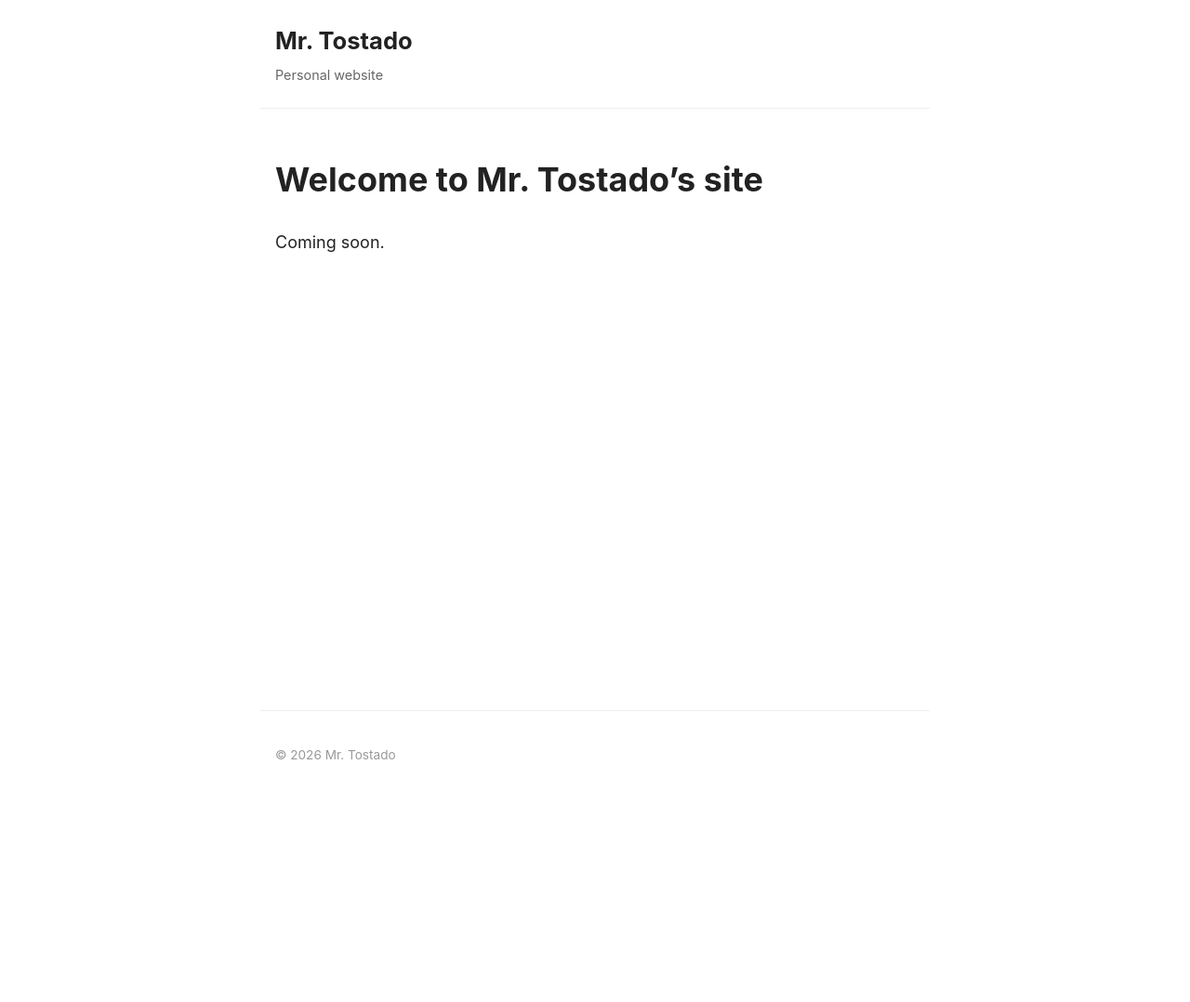
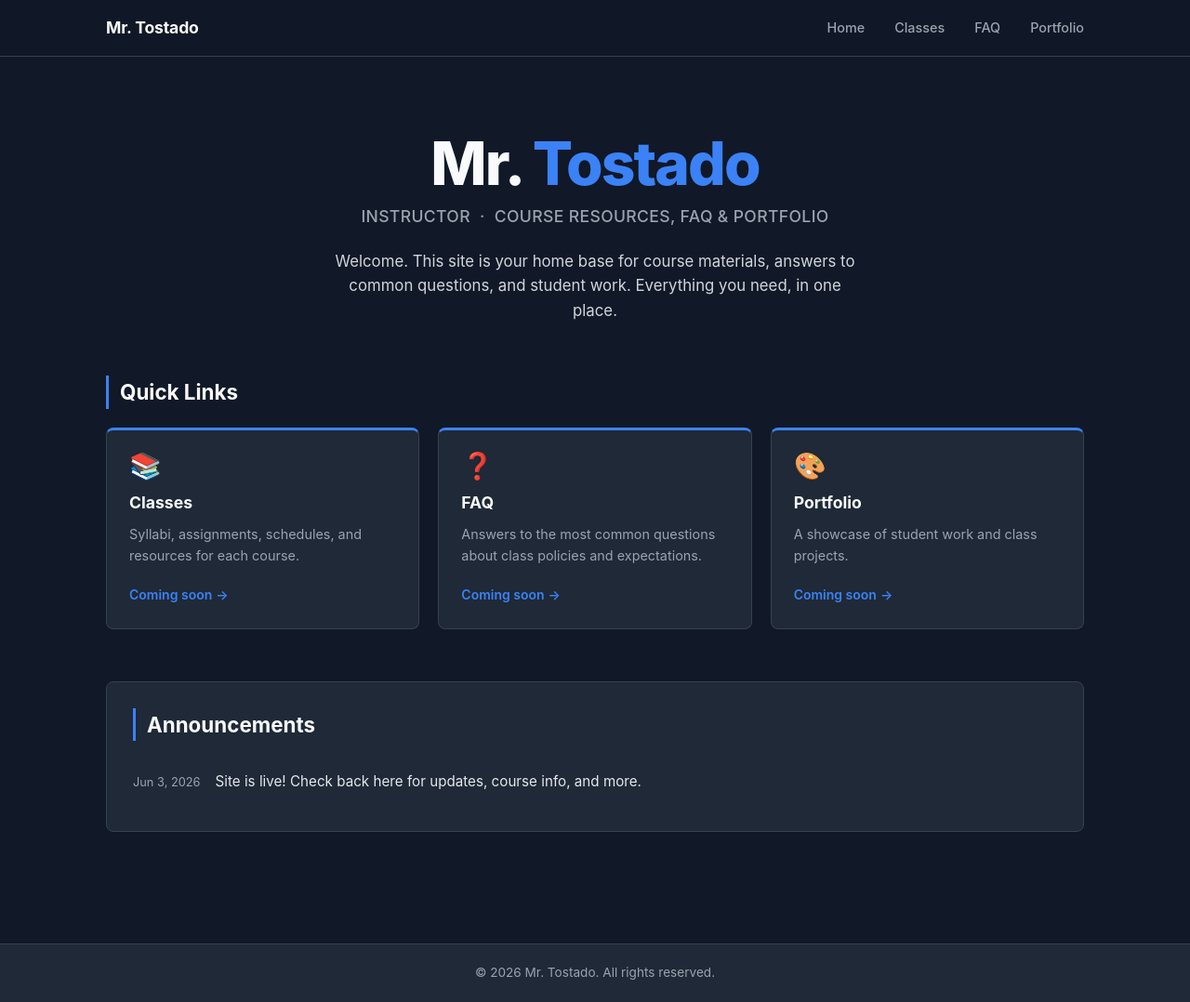
Before and after one commit to tostadinator/mrtostadoweb, a Jekyll site: the page built from index.md, in a window 1280 px wide and 1078 px high. Shown: the whole window at 93% size. Built offline with Jekyll 4.4.1, drawn with Linux system fonts in a browser that asks for light colours.

Commit message:
Design homepage: dark theme, card layout, nav
Co-Authored-By: Claude Sonnet 4.6 <noreply@anthropic.com>

```diff
--- a/_config.yml
+++ b/_config.yml
@@ -1,7 +1,7 @@
 title: Mr. Tostado
-description: Personal website
+description: Instructor · Course Resources, FAQ & Portfolio
+author: Mr. Tostado
 baseurl: "/mrtostadoweb"
 url: "https://tostadinator.github.io"
-theme: minima
 
 markdown: kramdown
--- a/_layouts/default.html
+++ b/_layouts/default.html
@@ -3,19 +3,28 @@
 <head>
   <meta charset="UTF-8">
   <meta name="viewport" content="width=device-width, initial-scale=1.0">
-  <title>{% if page.title %}{{ page.title }} | {% endif %}{{ site.title }}</title>
+  <title>{% if page.title and page.title != "Home" %}{{ page.title }} | {% endif %}{{ site.title }}</title>
   <link rel="stylesheet" href="{{ '/assets/css/style.css' | relative_url }}">
 </head>
 <body>
-  <header>
-    <h1><a href="{{ '/' | relative_url }}">{{ site.title }}</a></h1>
-    {% if site.description %}<p class="site-desc">{{ site.description }}</p>{% endif %}
-  </header>
+  <nav>
+    <div class="nav-inner">
+      <a href="{{ '/' | relative_url }}" class="nav-brand">{{ site.title }}</a>
+      <ul class="nav-links">
+        <li><a href="{{ '/' | relative_url }}">Home</a></li>
+        <li><a href="{{ '/classes/' | relative_url }}">Classes</a></li>
+        <li><a href="{{ '/faq/' | relative_url }}">FAQ</a></li>
+        <li><a href="{{ '/portfolio/' | relative_url }}">Portfolio</a></li>
+      </ul>
+    </div>
+  </nav>
   <main>
     {{ content }}
   </main>
   <footer>
-    <p>&copy; {{ site.time | date: "%Y" }} {{ site.title }}</p>
+    <div class="footer-inner">
+      <p>&copy; {{ site.time | date: "%Y" }} {{ site.author }}. All rights reserved.</p>
+    </div>
   </footer>
 </body>
 </html>
--- a/assets/css/style.css
+++ b/assets/css/style.css
@@ -1,56 +1,240 @@
-*, *::before, *::after {
-  box-sizing: border-box;
+:root {
+  --bg: #111827;
+  --surface: #1f2937;
+  --surface-hover: #263244;
+  --border: #374151;
+  --text: #f9fafb;
+  --muted: #9ca3af;
+  --accent: #3b82f6;
+  --accent-hover: #2563eb;
+  --radius: 0.5rem;
+  --max-w: 1100px;
 }
+
+*, *::before, *::after { box-sizing: border-box; }
+
+html { scroll-behavior: smooth; }
 
 body {
   margin: 0;
+  background: var(--bg);
+  color: var(--text);
   font-family: -apple-system, BlinkMacSystemFont, "Segoe UI", Roboto, sans-serif;
-  font-size: 18px;
+  font-size: 1rem;
   line-height: 1.6;
-  color: #222;
-  background: #fff;
-}
-
-header, main, footer {
-  max-width: 720px;
-  margin: 0 auto;
-  padding: 1.5rem 1rem;
-}
-
-header {
-  border-bottom: 1px solid #eee;
-}
-
-header h1 {
-  margin: 0;
-  font-size: 1.6rem;
-}
-
-header h1 a {
-  text-decoration: none;
-  color: inherit;
-}
-
-.site-desc {
-  margin: 0.25rem 0 0;
-  color: #666;
-  font-size: 0.9rem;
-}
-
-main {
-  min-height: 60vh;
-}
-
-footer {
-  border-top: 1px solid #eee;
-  font-size: 0.85rem;
-  color: #999;
 }
 
 a {
-  color: #0066cc;
+  color: var(--accent);
+  text-decoration: none;
+}
+a:hover { color: var(--accent-hover); }
+
+/* ── Navigation ── */
+nav {
+  position: sticky;
+  top: 0;
+  z-index: 100;
+  background: rgba(17, 24, 39, 0.92);
+  backdrop-filter: blur(8px);
+  border-bottom: 1px solid var(--border);
 }
 
-a:hover {
-  color: #004499;
+.nav-inner {
+  max-width: var(--max-w);
+  margin: 0 auto;
+  padding: 0 1.5rem;
+  display: flex;
+  align-items: center;
+  justify-content: space-between;
+  height: 60px;
 }
+
+.nav-brand {
+  font-size: 1.1rem;
+  font-weight: 700;
+  color: var(--text);
+  letter-spacing: -0.01em;
+}
+.nav-brand:hover { color: var(--accent); }
+
+.nav-links {
+  list-style: none;
+  margin: 0;
+  padding: 0;
+  display: flex;
+  gap: 2rem;
+}
+
+.nav-links a {
+  color: var(--muted);
+  font-size: 0.9rem;
+  font-weight: 500;
+  transition: color 0.15s;
+}
+.nav-links a:hover { color: var(--text); }
+
+/* ── Main ── */
+main {
+  max-width: var(--max-w);
+  margin: 0 auto;
+  padding: 0 1.5rem 4rem;
+}
+
+/* ── Hero ── */
+.hero {
+  padding: 5rem 0 3.5rem;
+  text-align: center;
+}
+
+.hero h1 {
+  margin: 0 0 0.5rem;
+  font-size: clamp(2.5rem, 6vw, 4rem);
+  font-weight: 800;
+  letter-spacing: -0.03em;
+  line-height: 1.1;
+}
+
+.hero h1 span {
+  color: var(--accent);
+}
+
+.hero-subtitle {
+  margin: 0 0 1.25rem;
+  font-size: 1.1rem;
+  color: var(--muted);
+  letter-spacing: 0.02em;
+  text-transform: uppercase;
+  font-weight: 500;
+}
+
+.hero-desc {
+  max-width: 560px;
+  margin: 0 auto;
+  color: #d1d5db;
+  font-size: 1.05rem;
+}
+
+/* ── Section headings ── */
+.section-heading {
+  font-size: 1.4rem;
+  font-weight: 700;
+  margin: 0 0 1.25rem;
+  color: var(--text);
+  border-left: 3px solid var(--accent);
+  padding-left: 0.75rem;
+}
+
+/* ── Card Grid ── */
+.card-grid {
+  display: grid;
+  grid-template-columns: repeat(3, 1fr);
+  gap: 1.25rem;
+  margin-bottom: 3.5rem;
+}
+
+@media (max-width: 768px) {
+  .card-grid { grid-template-columns: 1fr; }
+}
+@media (min-width: 769px) and (max-width: 1024px) {
+  .card-grid { grid-template-columns: repeat(2, 1fr); }
+}
+
+.card {
+  background: var(--surface);
+  border: 1px solid var(--border);
+  border-top: 3px solid var(--accent);
+  border-radius: var(--radius);
+  padding: 1.5rem;
+  display: flex;
+  flex-direction: column;
+  gap: 0.5rem;
+  transition: transform 0.15s, background 0.15s, box-shadow 0.15s;
+}
+
+.card:hover {
+  background: var(--surface-hover);
+  transform: translateY(-3px);
+  box-shadow: 0 8px 24px rgba(0, 0, 0, 0.35);
+}
+
+.card-icon {
+  font-size: 1.75rem;
+  line-height: 1;
+  margin-bottom: 0.25rem;
+}
+
+.card h3 {
+  margin: 0;
+  font-size: 1.1rem;
+  font-weight: 700;
+  color: var(--text);
+}
+
+.card p {
+  margin: 0;
+  font-size: 0.9rem;
+  color: var(--muted);
+  flex: 1;
+}
+
+.card-link {
+  margin-top: 0.75rem;
+  display: inline-flex;
+  align-items: center;
+  gap: 0.25rem;
+  font-size: 0.875rem;
+  font-weight: 600;
+  color: var(--accent);
+}
+.card-link:hover { color: var(--accent-hover); }
+.card-link::after { content: " →"; }
+
+/* ── Announcements ── */
+.announcements {
+  background: var(--surface);
+  border: 1px solid var(--border);
+  border-radius: var(--radius);
+  padding: 1.75rem;
+  margin-bottom: 3.5rem;
+}
+
+.announcement-item {
+  display: flex;
+  gap: 1rem;
+  padding: 0.75rem 0;
+  border-bottom: 1px solid var(--border);
+}
+.announcement-item:last-child { border-bottom: none; }
+
+.announcement-date {
+  font-size: 0.8rem;
+  color: var(--muted);
+  white-space: nowrap;
+  padding-top: 0.15rem;
+  min-width: 70px;
+}
+
+.announcement-text {
+  font-size: 0.95rem;
+  color: #e5e7eb;
+}
+
+/* ── Footer ── */
+footer {
+  border-top: 1px solid var(--border);
+  background: var(--surface);
+}
+
+.footer-inner {
+  max-width: var(--max-w);
+  margin: 0 auto;
+  padding: 1.25rem 1.5rem;
+  text-align: center;
+}
+
+footer p {
+  margin: 0;
+  font-size: 0.85rem;
+  color: var(--muted);
+}
--- a/index.md
+++ b/index.md
@@ -3,6 +3,39 @@ layout: default
 title: Home
 ---
 
-# Welcome to Mr. Tostado's site
+<div class="hero">
+  <h1>Mr. <span>Tostado</span></h1>
+  <p class="hero-subtitle">Instructor &nbsp;·&nbsp; Course Resources, FAQ &amp; Portfolio</p>
+  <p class="hero-desc">Welcome. This site is your home base for course materials, answers to common questions, and student work. Everything you need, in one place.</p>
+</div>
 
-Coming soon.
+<p class="section-heading">Quick Links</p>
+
+<div class="card-grid">
+  <div class="card">
+    <div class="card-icon">📚</div>
+    <h3>Classes</h3>
+    <p>Syllabi, assignments, schedules, and resources for each course.</p>
+    <a class="card-link" href="#">Coming soon</a>
+  </div>
+  <div class="card">
+    <div class="card-icon">❓</div>
+    <h3>FAQ</h3>
+    <p>Answers to the most common questions about class policies and expectations.</p>
+    <a class="card-link" href="#">Coming soon</a>
+  </div>
+  <div class="card">
+    <div class="card-icon">🎨</div>
+    <h3>Portfolio</h3>
+    <p>A showcase of student work and class projects.</p>
+    <a class="card-link" href="#">Coming soon</a>
+  </div>
+</div>
+
+<div class="announcements">
+  <p class="section-heading">Announcements</p>
+  <div class="announcement-item">
+    <span class="announcement-date">Jun 3, 2026</span>
+    <span class="announcement-text">Site is live! Check back here for updates, course info, and more.</span>
+  </div>
+</div>
```
